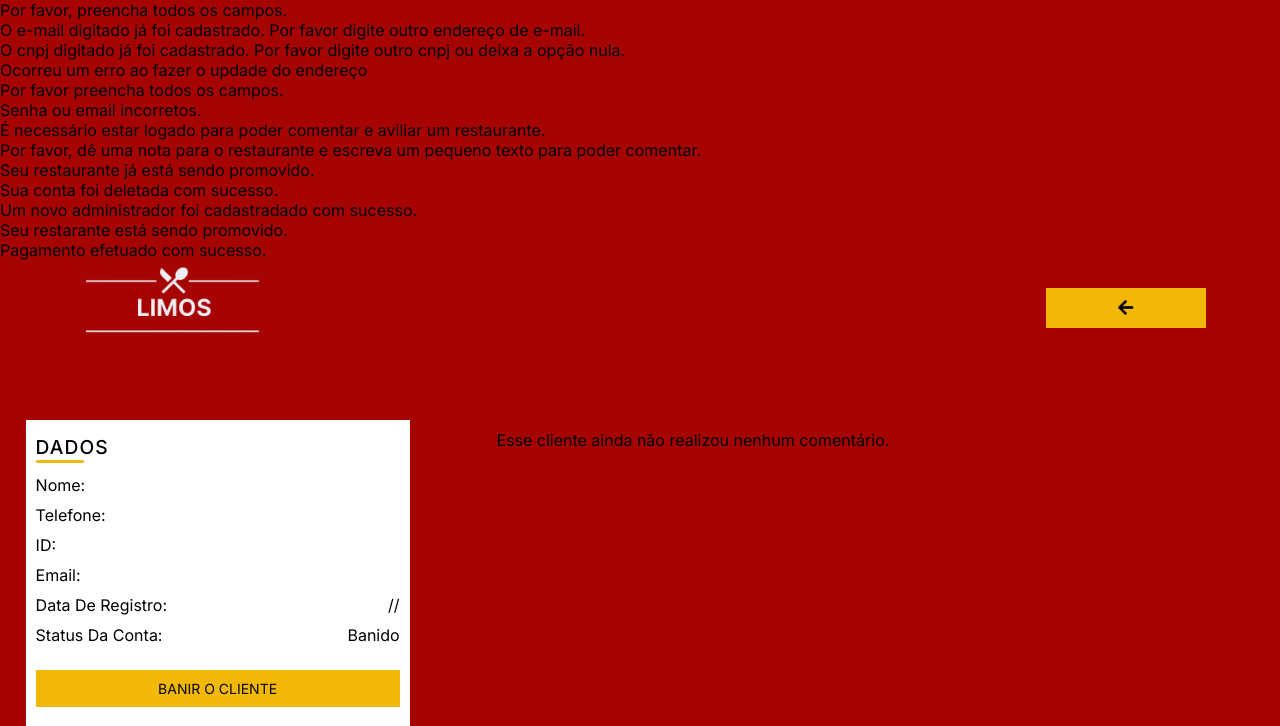
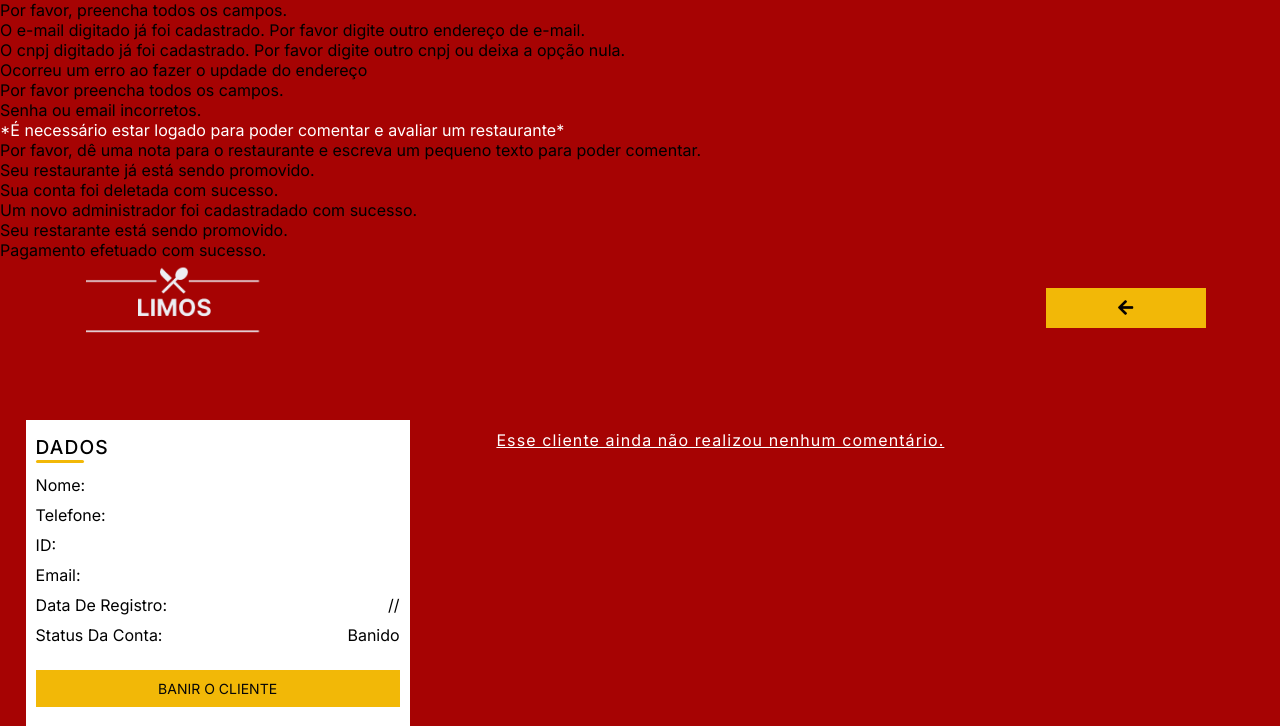
Before and after one commit to AtilaBM/limos, a PHP site: page /limos/sbr-administradores/moderar/cliente/index.php in a window 1280 px wide. Shown: the top 726 px of the page. Run offline with PHP 8.4, Linux system fonts and the light colour scheme; the visitor is signed in with stand-in values (Sample User, id 1); data comes from the database, SQL or seed files in the repository; tables that the repository leaves empty hold one stand-in row (values such as "Sample post"); data that the repository does not hold is empty; some libraries are stand-ins or nearby versions.

Commit message:
atualização nos comentários no perfil do res na pesquisa e no perfil do adminres, arrumei o aviso de erro na hora de comentar

```diff
--- a/limos/automatic-database-dropper.php
+++ b/limos/automatic-database-dropper.php
@@ -4,7 +4,7 @@
 
     define('Host', 'localhost'); # Nome do servidor
     define('USUARIO', 'root'); # Nome do Usuário
-    define('SENHA', ''); # Senha de acesso
+    define('SENHA', '1677'); # Senha de acesso
     $conexao = mysqli_connect(Host, USUARIO, SENHA);
 
     $sql = "DROP DATABASE IF EXISTS `sbr`;";
--- a/limos/automatic-database-uploader.php
+++ b/limos/automatic-database-uploader.php
@@ -3,9 +3,9 @@
 
     define('Host', 'localhost'); # Nome do servidor
     define('USUARIO', 'root'); # Nome do Usuário
-    define('SENHA', ''); # Senha de acesso
+    define('SENHA', '1677'); # Senha de acesso
     define('DB', 'sbr'); # Nome do banco de dados
-    $conexao = mysqli_connect('localhost', 'root', ''); # Dados da Conexão
+    $conexao = mysqli_connect('localhost', 'root', '1677'); # Dados da Conexão
 
     if(isset($_SESSION['banco-upado'])){
         echo "<p>O banco foi upado com sucesso<p>";
--- a/limos/avisos.php
+++ b/limos/avisos.php
@@ -94,7 +94,7 @@
     # Flags de erro de comentário
 
     if (isset($_SESSION['falha_autenticacao_cliente_comentar'])) {
-        echo $aviso . "É necessário estar logado para poder comentar e aviliar um restaurante.</p>";
+        echo $aviso . "<p style='color:white;'>*É necessário estar logado para poder comentar e avaliar um restaurante*</p>";
         unset($_SESSION['falha_autenticacao_cliente_comentar']);
     }
     if (isset($_SESSION['comentario_incompleto'])) {
--- a/limos/conexao.php
+++ b/limos/conexao.php
@@ -2,7 +2,7 @@
     # Arquivo responsável pelo estabelecimento da conexão com o servidor
     define('Host', 'localhost'); # Nome do servidor
     define('USUARIO', 'root'); # Nome do Usuário
-    define('SENHA', ''); # Senha de acesso
+    define('SENHA', '1677'); # Senha de acesso
     define('DB', 'sbr'); # Nome do banco de dados
     $conexao = mysqli_connect(Host, USUARIO, SENHA, DB) or die ('Não foi possível conectar'); # Conexão
 ?>
--- a/limos/css/admsis/mod_cli.css
+++ b/limos/css/admsis/mod_cli.css
@@ -209,6 +209,11 @@
     margin-top: 10px;
     color: #A60303;
 }
+.no-coment{
+    color: #fff;
+    letter-spacing: 1.1px;
+    text-decoration: underline;
+  }
 /* comentarios */
 
 /* modal */
--- a/limos/css/admsis/mod_res.css
+++ b/limos/css/admsis/mod_res.css
@@ -248,7 +248,11 @@
   margin-top: 10px;
   color: #A60303;
 }
-
+.no-coment{
+  color: #fff;
+  letter-spacing: 1.1px;
+  text-decoration: underline;
+}
 /* comentarios */
 /* modal */
 .modal {
--- a/limos/sbr-administradores/moderar/cliente/index.php
+++ b/limos/sbr-administradores/moderar/cliente/index.php
@@ -163,7 +163,7 @@
                         echo '</div>'; //comentario_cli
                     }
                 } else {
-                    echo "<p>Esse cliente ainda não realizou nenhum comentário.</p>";
+                    echo "<p class='no-coment'>Esse cliente ainda não realizou nenhum comentário.</p>";
                 }
                 ?>
             </div>
--- a/limos/sbr-administradores/moderar/restaurante/index.php
+++ b/limos/sbr-administradores/moderar/restaurante/index.php
@@ -227,7 +227,7 @@
                     }
                     echo '</div>'; //comentario_cli
                 } else {
-                    echo "<p>Ninguém comentou esse restaurante ainda.</p>";
+                    echo "<p class='no-coment'>Ninguém comentou esse restaurante ainda.</p>";
                 }
                 ?>
             </article>
```
Also changed, not shown: limos/css/restaurante/info_res.css (+9 -2 lines), limos/css/sbr_res/index.css (+6 -1 lines), limos/sbr-restaurantes/index.php (+4 -4 lines), limos/sbr/restaurantes/index.php (+6 -2 lines).
